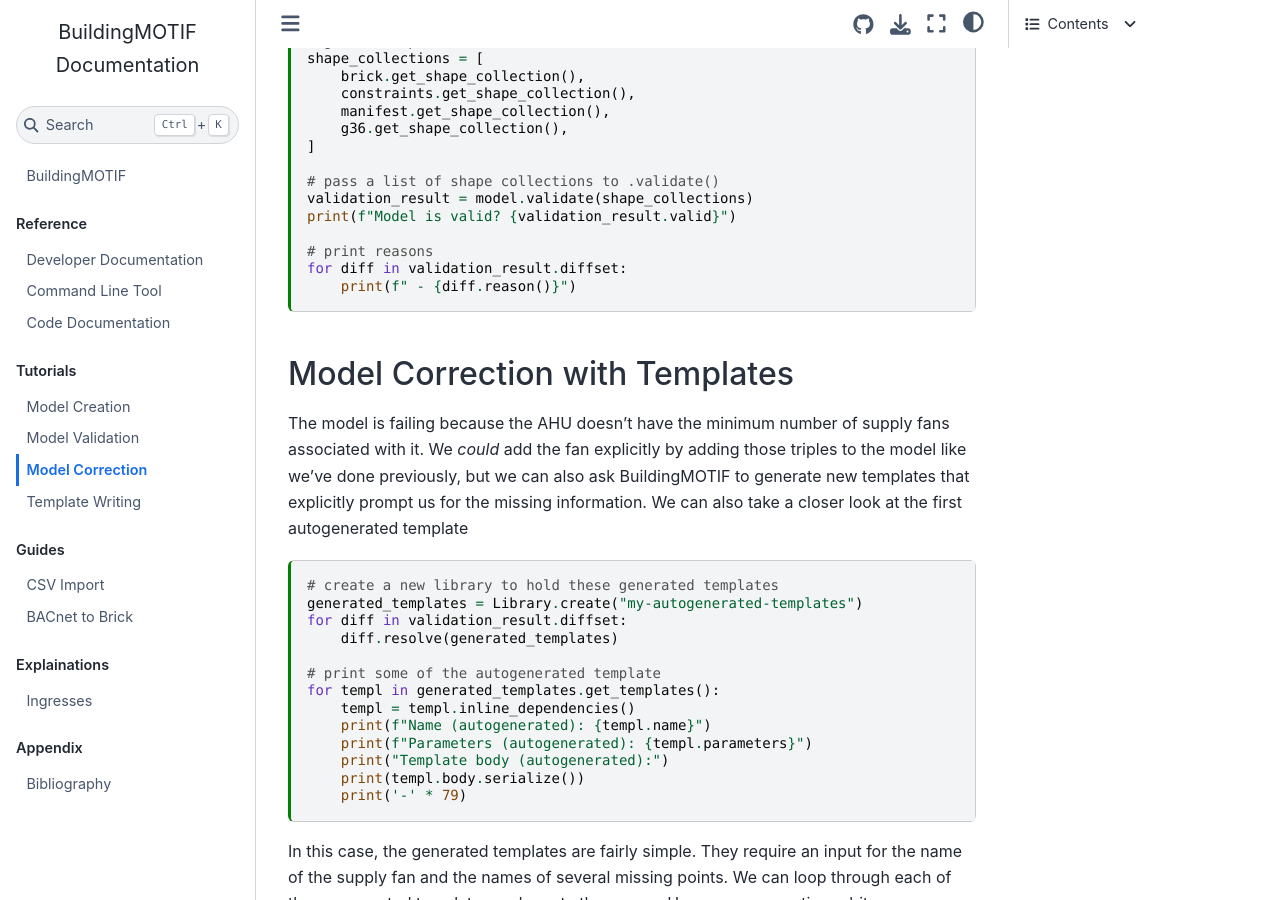
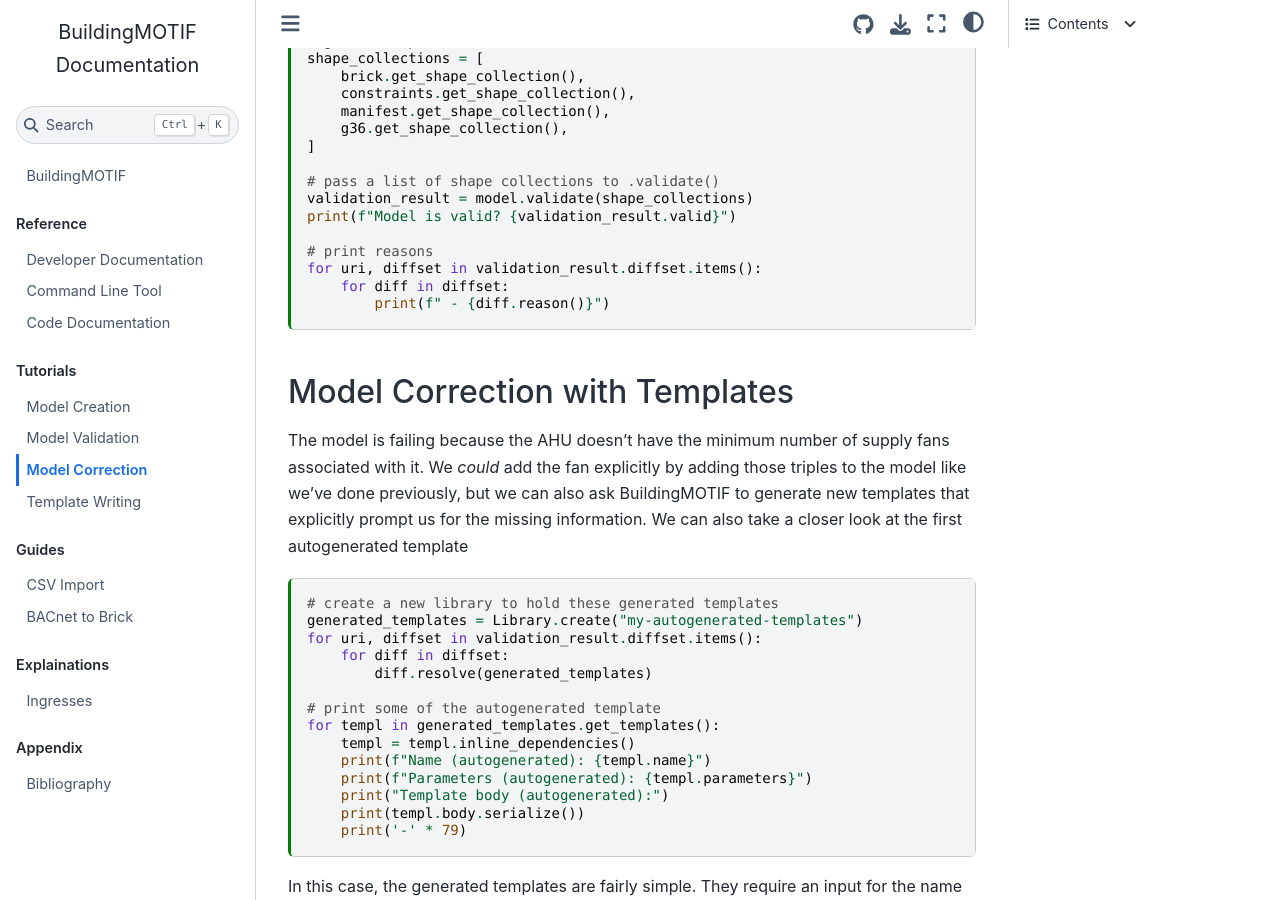
Before and after one commit to NREL/BuildingMOTIF, a Jupyter Book: the page built from docs/tutorials/model_correction.md, in a window 1280 px wide and 900 px high, scrolled down 985 px. Built offline with Jupyter Book 1.0.4 settings and Sphinx 7.4.7 and the Sphinx Book theme 1.1.4, drawn with Linux system fonts in a browser that asks for light colours.

Commit message:
fixup usage of validation API

````diff
--- a/docs/tutorials/model_correction.md
+++ b/docs/tutorials/model_correction.md
@@ -74,8 +74,9 @@ validation_result = model.validate(shape_collections)
 print(f"Model is valid? {validation_result.valid}")
 
 # print reasons
-for diff in validation_result.diffset:
-    print(f" - {diff.reason()}")
+for uri, diffset in validation_result.diffset.items():
+    for diff in diffset:
+        print(f" - {diff.reason()}")
 ```
 
 ## Model Correction with Templates
@@ -85,8 +86,9 @@ The model is failing because the AHU doesn't have the minimum number of supply f
 ```{code-cell}
 # create a new library to hold these generated templates
 generated_templates = Library.create("my-autogenerated-templates")
-for diff in validation_result.diffset:
-    diff.resolve(generated_templates)
+for uri, diffset in validation_result.diffset.items():
+    for diff in diffset:
+        diff.resolve(generated_templates)
 
 # print some of the autogenerated template
 for templ in generated_templates.get_templates():
````
